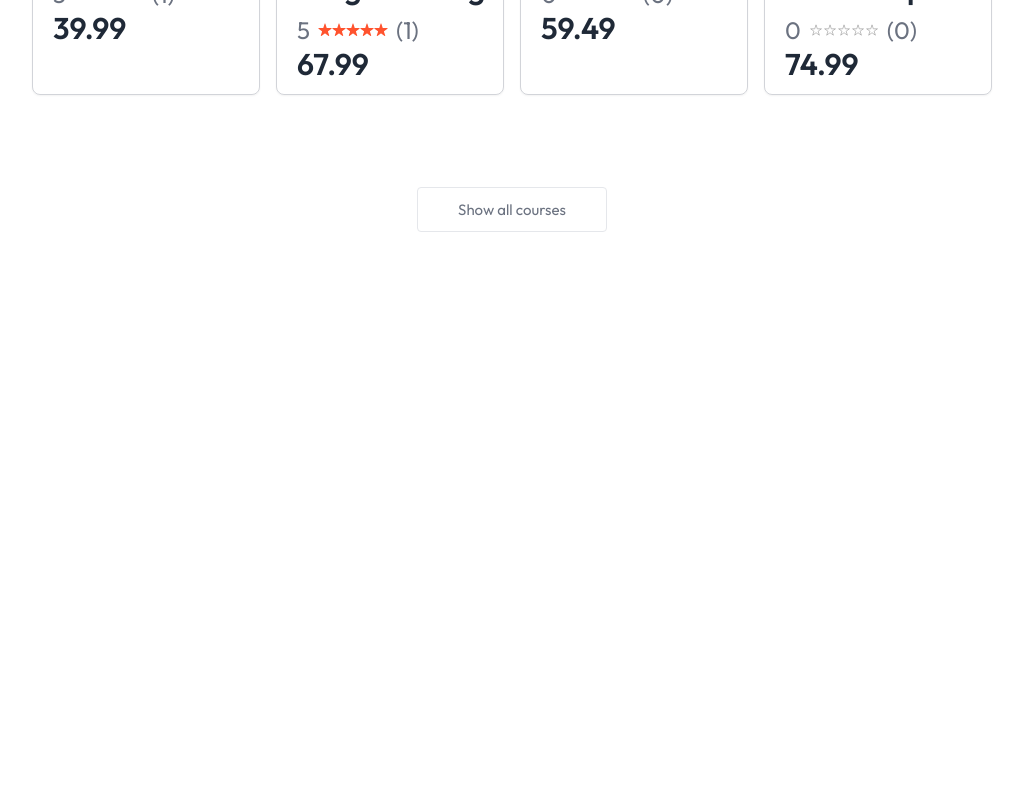
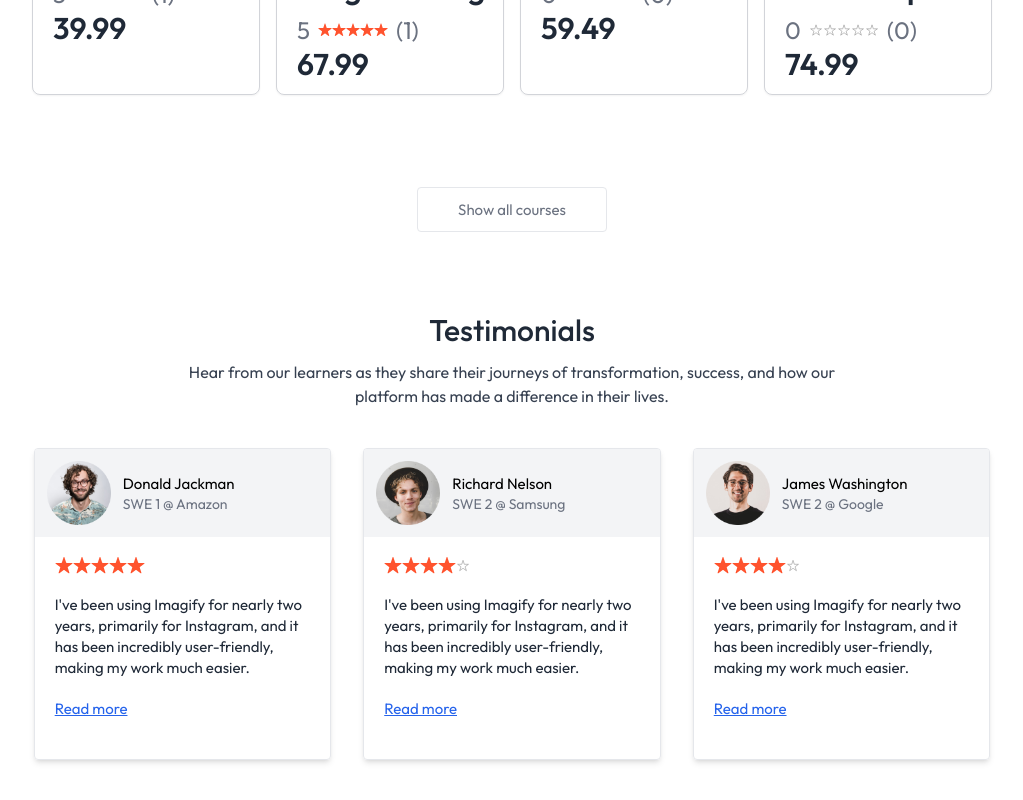
Before and after one commit to MDPerrfan/EduNexas, a React (Vite) app in the folder client/: page / in a window 1280 px wide. Shown: the part 1269-2069 px from the top of the page, without its empty margins (128-1151 px from the left). Before the commit the page ends 1553 px from the top, so only its background shows below. Built offline with nearby package versions, Linux system fonts and the light colour scheme; no server answers.

Commit message:
Made testimonials card component

```diff
--- a/client/src/components/students/Navbar.jsx
+++ b/client/src/components/students/Navbar.jsx
@@ -8,7 +8,7 @@ const Navbar = () => {
   const isCourseListPage = location.pathname.includes('/course-list');
   const { openSignIn } = useClerk();
   const { user } = useUser();
-  const {navigate }=useContext(AppContext)
+  const {navigate,isEducator }=useContext(AppContext)
   return (
     <div className={`flex items-center justify-between border-b border-gray-500 py-4 px-4 sm:px-10 md:px-14 lg:px-36 ${isCourseListPage ? 'bg-white' : 'bg-cyan-100/70'}`}>
       <img src={assets.logo} alt="" onClick={()=>navigate('/')} className='w-28 lg:w-32 cursor-pointer' />
@@ -16,7 +16,7 @@ const Navbar = () => {
         <div className='flex items-center gap-4'>
           {user &&
             <>
-              <button >Become Educator</button>
+              <button onClick={()=>navigate('/educator')}>{isEducator?'Educator Dashboard':'Become an Educator'}</button>
               |
               <Link to="/my-enrollments"> My Enrollments</Link>
             </>
@@ -30,7 +30,7 @@ const Navbar = () => {
         <div className='flex items-center gap-1 sm:gap-2 max-sm:text-xs'>
         {user &&
             <>
-              <button >Become Educator</button>
+              <button onClick={()=>navigate('/educator')}>{isEducator?'Educator Dashboard':'Become an Educator'}</button>
               |
               <Link to="/my-enrollments"> My Enrollments</Link>
             </>
--- a/client/src/components/students/TestimonialSection.jsx
+++ b/client/src/components/students/TestimonialSection.jsx
@@ -1,9 +1,40 @@
-import React from 'react'
+import React, { useContext } from 'react'
+import { AppContext } from '../../context/AppContext'
+import { assets } from '../../assets/assets'
 
 const TestimonialSection = () => {
+  const { testimonials } = useContext(AppContext)
   return (
     <div>
-      <h1>Testimonials</h1>
+      <h2 className='text-3xl mb-3  text-gray-800 font-medium'>Testimonials</h2>
+      <p className='text-gray-700 text-base'>Hear from our learners as they share their journeys of transformation, success, and how our
+        <br /> platform has made a difference in their lives.</p>
+      <div className='grid grid-cols-auto gap-8 my-10'>
+        {
+          testimonials.map((item, index) => (
+            <div key={index} className='border border-r-1 rounded shadow-md overflow-hidden pb-5'>
+                <div className='flex gap-3 items-center p-3 bg-gray-100'>
+                  <img className='w-16' src={item.image} alt="" />
+                  <div className='flex flex-col items-start'>
+                    <p>{item.name}</p>
+                    <p className='text-gray-500 text-sm'>{item.role}</p>
+                  </div>
+                </div>
+                <div>
+                  <div className='flex p-5 '>
+                    {[...Array(5)].map((_, i) => (
+                      <img key={i} src={i<Math.floor(item.rating) ? assets.star : assets.star_blank} alt="*" />
+
+                    ))}
+                  </div>
+                  <p className='px-5 text-gray-800 text-start'>{item.feedback}</p>
+                  <p className='text-start text-blue-600 p-5 underline'>Read more</p>
+                </div>
+            </div>
+          ))
+        }
+
+      </div>
     </div>
   )
 }
--- a/client/src/context/AppContext.jsx
+++ b/client/src/context/AppContext.jsx
@@ -1,11 +1,13 @@
 import { createContext, useEffect, useState } from "react";
-import { dummyCourses } from "../assets/assets";
+import { dummyCourses,dummyTestimonial } from "../assets/assets";
 import { useNavigate } from "react-router-dom";
 
 export const AppContext = createContext();
 
 export const AppContextProvider = (props) => {
     const [allcourses, setAllcourses] = useState([]);
+    const[testimonials,setTestimonials]=useState([])
+    const[isEducator,setIsEducator]=useState(true)
     const navigate = useNavigate()
     //get all courses
     const getAllcourses = async () => {
@@ -24,14 +26,22 @@ export const AppContextProvider = (props) => {
 
         return totalRatings/course.courseRatings.length
     }
+    //get all testimonials
+    const getTestimonials=()=>{
+        setTestimonials(dummyTestimonial)
+    }
     useEffect(() => {
         getAllcourses();
+        getTestimonials();
     }, [])
     const value = {
         allcourses,
         setAllcourses,
         navigate,
-        avgRating
+        avgRating,
+        isEducator,
+        setIsEducator,
+        testimonials
     }
     return (
         <AppContext.Provider value={value}>
--- a/client/src/pages/student/Home.jsx
+++ b/client/src/pages/student/Home.jsx
@@ -2,6 +2,7 @@ import React from 'react'
 import Hero from '../../components/students/Hero'
 import Companies from '../../components/students/Companies'
 import CourseSection from '../../components/students/CourseSection'
+import TestimonialSection from '../../components/students/TestimonialSection'
 
 const Home = () => {
   return (
@@ -9,6 +10,7 @@ const Home = () => {
       <Hero/>
       <Companies/>
       <CourseSection/>
+      <TestimonialSection/>
     </div>
   )
 }
--- a/client/tailwind.config.js
+++ b/client/tailwind.config.js
@@ -12,7 +12,11 @@ export default {
                 'home-heading-small': ['28px', '34px'],
                 'home-heading-large': ['48px', '56px'],
                 'default': ['15px', '21px']
+            },
+            gridTemplateColumns: {
+                'auto': 'repeat(auto-fit, minmax(200px, 1fr))' // <-- fixed
             }
+
         },
     },
     plugins: [],
```
